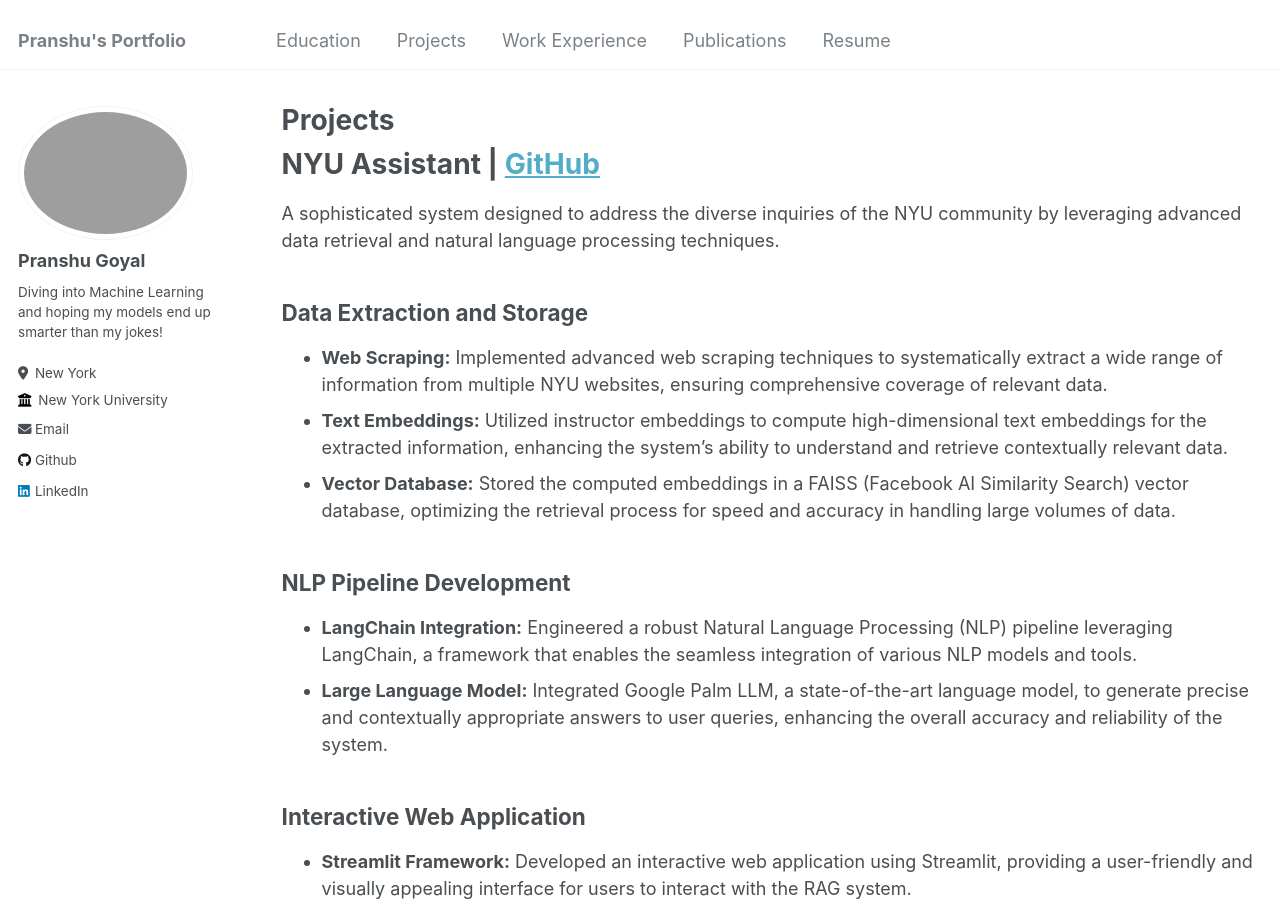
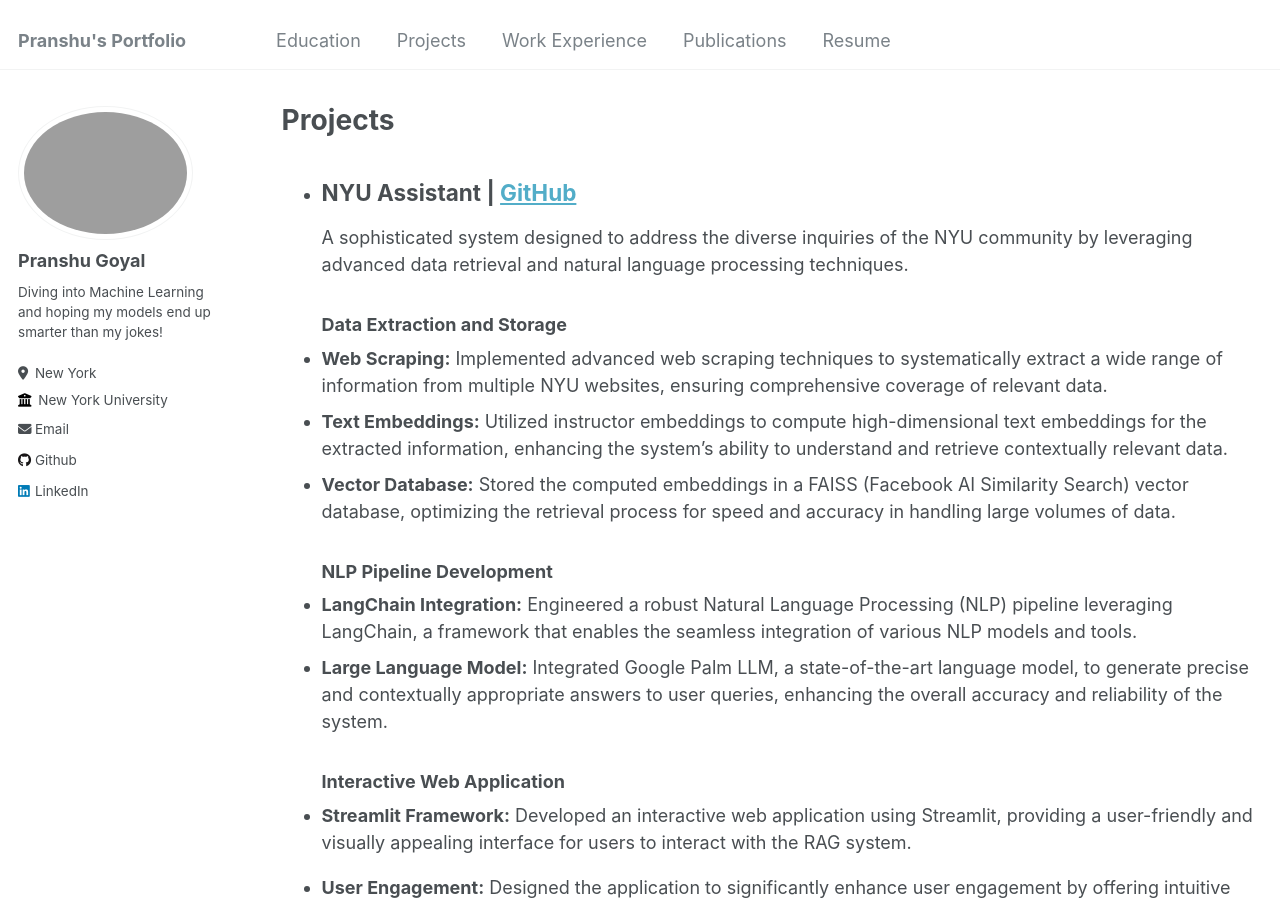
Before and after one commit to pranshu267/pranshu267.github.io, a Jekyll site: the page built from _pages/projects.md, in a window 1280 px wide and 900 px high. Built offline with Jekyll 4.4.1, drawn with Linux system fonts in a browser that asks for light colours.

```diff
--- a/_pages/projects.md
+++ b/_pages/projects.md
@@ -7,42 +7,27 @@ author_profile: true
 
 {% include base_path %}
 
-# NYU Assistant | [GitHub](https://github.com/pranshu267/NYUAssistant/tree/main)
-
+- ## NYU Assistant | [GitHub](https://github.com/pranshu267/NYUAssistant/tree/main)
 A sophisticated system designed to address the diverse inquiries of the NYU community by leveraging advanced data retrieval and natural language processing techniques.
-
-## Data Extraction and Storage
-
+### Data Extraction and Storage
 - **Web Scraping:** Implemented advanced web scraping techniques to systematically extract a wide range of information from multiple NYU websites, ensuring comprehensive coverage of relevant data.
 - **Text Embeddings:** Utilized instructor embeddings to compute high-dimensional text embeddings for the extracted information, enhancing the system’s ability to understand and retrieve contextually relevant data.
 - **Vector Database:** Stored the computed embeddings in a FAISS (Facebook AI Similarity Search) vector database, optimizing the retrieval process for speed and accuracy in handling large volumes of data.
-
-## NLP Pipeline Development
-
+### NLP Pipeline Development
 - **LangChain Integration:** Engineered a robust Natural Language Processing (NLP) pipeline leveraging LangChain, a framework that enables the seamless integration of various NLP models and tools.
 - **Large Language Model:** Integrated Google Palm LLM, a state-of-the-art language model, to generate precise and contextually appropriate answers to user queries, enhancing the overall accuracy and reliability of the system.
-
-
-## Interactive Web Application
-
+### Interactive Web Application
 - **Streamlit Framework:** Developed an interactive web application using Streamlit, providing a user-friendly and visually appealing interface for users to interact with the RAG system.
 - **User Engagement:** Designed the application to significantly enhance user engagement by offering intuitive navigation, real-time query handling, and visually rich responses.
 
-# Real-Time Forex Arbitrage and Price Prediction System | [GitHub](https://github.com/pranshu267/Real-Time-Forex-Arbitrage-Detection-and-Price-Prediction-System)
-
+- ## Real-Time Forex Arbitrage and Price Prediction System | [GitHub](https://github.com/pranshu267/Real-Time-Forex-Arbitrage-Detection-and-Price-Prediction-System)
 A comprehensive system designed to optimize forex trading strategies by leveraging advanced data processing, predictive analytics, and real-time monitoring tools.
-
-## Data Processing and Storage
-
+- ### Data Processing and Storage
 - **Apache Spark Integration:** Engineered a forex trading system utilizing Apache Spark for efficient data processing and arbitrage calculations, significantly enhancing the accuracy and speed of trading strategies.
 - **Google BigQuery:** Implemented Google BigQuery for optimized data storage, ensuring quick and reliable access to large datasets, thereby improving operational efficiency and decision-making.
-
-## Predictive Analytics
-
+### Predictive Analytics
 - **Bi-Directional LSTM Model:** Designed, trained, and deployed a Bi-Directional Long Short-Term Memory (LSTM) model for precise forex price prediction. This model leverages historical data to predict future price movements with high accuracy.
 - **Flask for Model Serving:** Utilized Flask to serve the trained LSTM model in real-time, enabling responsive and informed trading decisions based on the latest predictive analytics.
-
-## Data Ingestion and Monitoring
-
+### Data Ingestion and Monitoring
 - **Apache Airflow:** Scheduled and managed data ingestion processes using Apache Airflow, ensuring timely availability of data for continuous analytics and reporting.
 - **Looker Studio Dashboard:** Developed a real-time dashboard using Looker Studio to monitor forex trends and arbitrage opportunities. This dashboard provides traders with instant insights and actionable information, enhancing their ability to capitalize on market movements.
```
